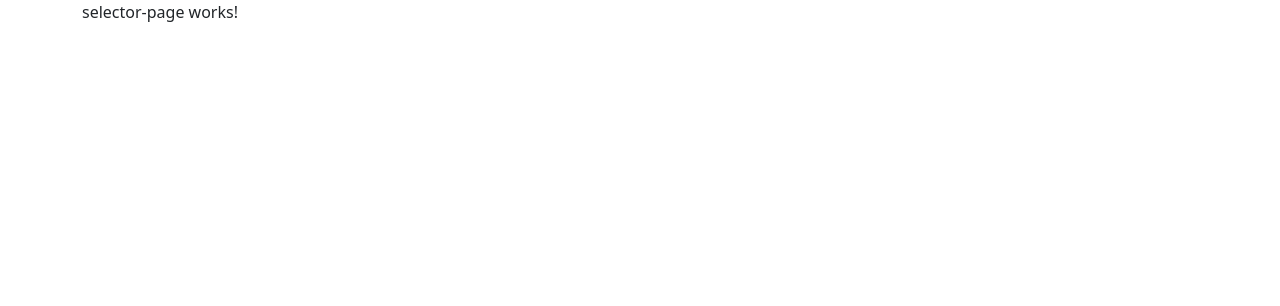
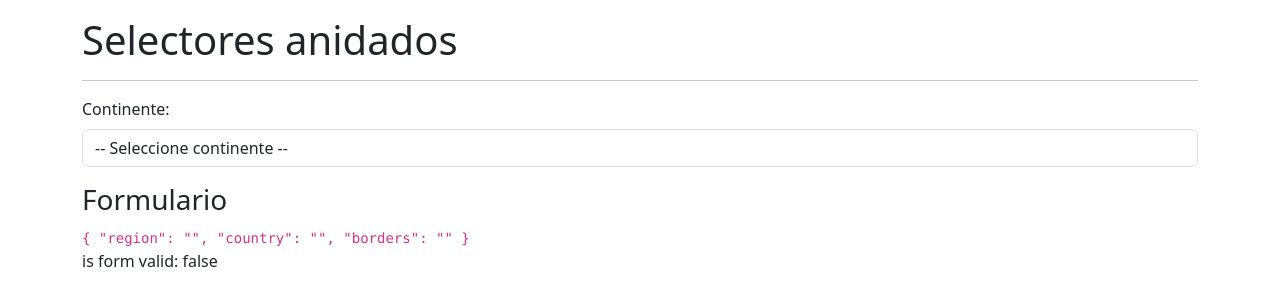
Before and after one commit to raulmoralesruiz/selectores, an Angular app: page /selector/selector in a window 1280 px wide. Shown: the top 306 px of the page. Built offline with nearby package versions, Linux system fonts and the light colour scheme.

Commit message:
264. Formulario reactivo - primer selector

```diff
--- a/src/app/countries/countries.module.ts
+++ b/src/app/countries/countries.module.ts
@@ -1,5 +1,6 @@
 import { NgModule } from '@angular/core';
 import { CommonModule } from '@angular/common';
+import { ReactiveFormsModule } from '@angular/forms';
 import { CountriesRoutingModule } from './countries-routing.module';
 
 import { SelectorPageComponent } from './pages/selector-page/selector-page.component';
@@ -13,6 +14,7 @@ import { SelectorPageComponent } from './pages/selector-page/selector-page.compo
   imports: [
     CommonModule,
     CountriesRoutingModule,
+    ReactiveFormsModule,
   ]
 })
 export class CountriesModule { }
--- a/src/app/countries/pages/selector-page/selector-page.component.html
+++ b/src/app/countries/pages/selector-page/selector-page.component.html
@@ -1 +1,24 @@
-<p>selector-page works!</p>
+<h1 class="mt-3">Selectores anidados</h1>
+<hr>
+
+<form [formGroup]="myForm">
+
+  <!-- Region -->
+  <div class="row mb-3">
+    <div class="col">
+      <label class="form-label">Continente:</label>
+      <select formControlName="region" class="form-control">
+        <option value="">-- Seleccione continente --</option>
+      </select>
+    </div>
+  </div>
+
+</form>
+
+<h3>Formulario</h3>
+<code>
+  {{ myForm.value | json }}
+</code>
+<p>
+  is form valid: {{ myForm.valid }}
+</p>
--- a/src/app/countries/pages/selector-page/selector-page.component.ts
+++ b/src/app/countries/pages/selector-page/selector-page.component.ts
@@ -1,4 +1,5 @@
 import { Component } from '@angular/core';
+import { FormBuilder, FormGroup, Validators } from '@angular/forms';
 
 @Component({
   selector: 'app-selector-page',
@@ -6,5 +7,11 @@ import { Component } from '@angular/core';
   styles: ``
 })
 export class SelectorPageComponent {
+  public myForm: FormGroup = this.fb.group({
+    region: ['', Validators.required],
+    country: ['', Validators.required],
+    borders: ['', Validators.required],
+  });
 
+  constructor(private fb: FormBuilder) {}
 }
```
